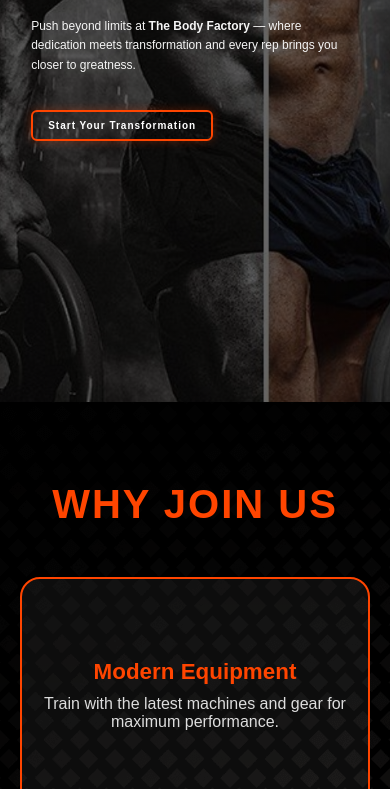
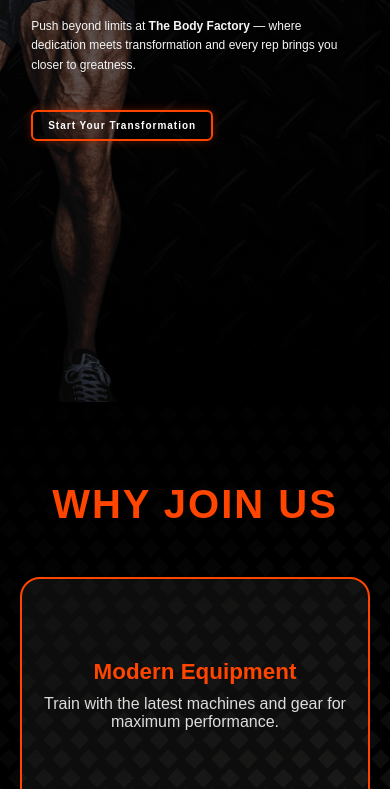
Before and after one commit to ArsalJan34/BodyFactoryGym_BU, a plain HTML site: page index.html in a window 390 px wide. Shown: the part 514-1303 px from the top of the page. Drawn offline with nearby package versions, Linux system fonts and the light colour scheme.

Commit message:
Changes made

```diff
--- a/style.css
+++ b/style.css
@@ -155,7 +155,7 @@ header {
 }
 
 .home {
-  background: linear-gradient(rgba(0, 0, 0, 0.6), rgba(0, 0, 0, 0.6)), url("./images/GYM-Background-Pictures.jpg") no-repeat center center;
+  background: linear-gradient(rgba(0, 0, 0, 0.6), rgba(0, 0, 0, 0.6)), url("./images/cbumbg.png") no-repeat center center;
   background-size: cover;
   width: 100%;
   height: 100vh;
@@ -937,7 +937,17 @@ background: linear-gradient(180deg, rgba(0, 0, 0, 0.95) 0%, rgba(255, 69, 0, 0.2
     align-items: center;
   }
 }
+@media (max-width: 768px) {
+  .home {
+    background-position: center right 25%;
+  }
+}
 
+@media (max-width: 480px) {
+  .home {
+    background-position: center right 35%;
+  }
+}
 * {
   backface-visibility: hidden;
   -webkit-font-smoothing: antialiased;
```
Also changed, not shown: images/cbumbg.png (added).
